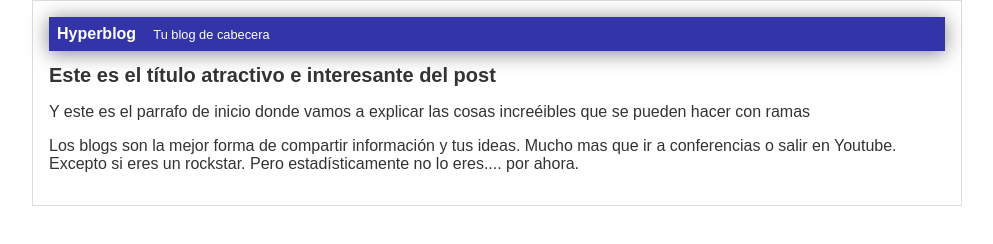
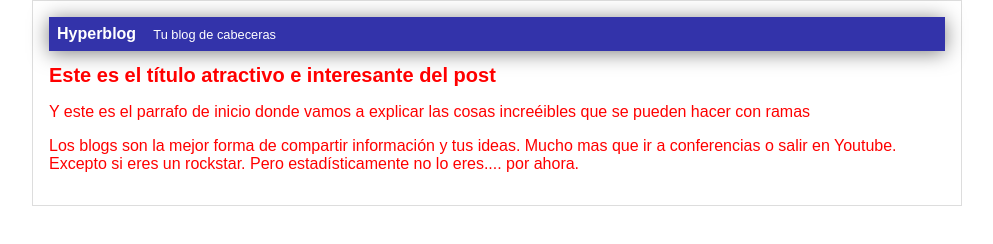
Before and after one commit to GabyAr20-4/Blog-, a plain HTML site: page index.html in a window 1280 px wide. Shown: the whole page, without its empty margins (143-1136 px from the left). Drawn offline with Linux system fonts and the light colour scheme.

Commit message:
Modifique la cabecera y el color de texto

```diff
--- a/css/estilos.css
+++ b/css/estilos.css
@@ -1,6 +1,6 @@
 body
 {
-    color: #333;
+    color: red;
     text-align: center;
     font-family: Arial;
     font-size: 16px;
--- a/index.html
+++ b/index.html
@@ -7,7 +7,7 @@
         <div id="container">
             <div id="cabecera">
                 Hyperblog
-                <span id="tagline">Tu blog de cabecera</span>
+                <span id="tagline">Tu blog de cabeceras</span>
             </div>
             <div id="post">
                 <h1>Este es el título atractivo e interesante del post</h1>
```
